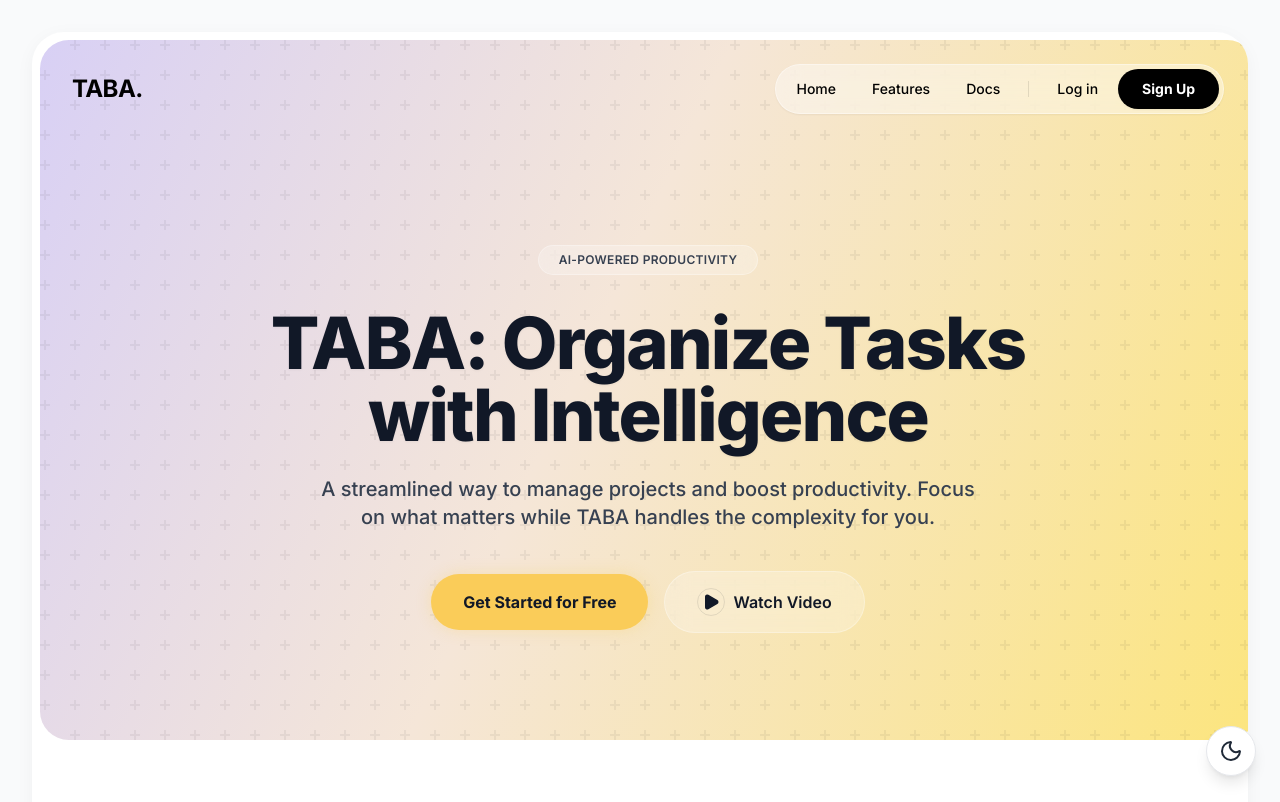
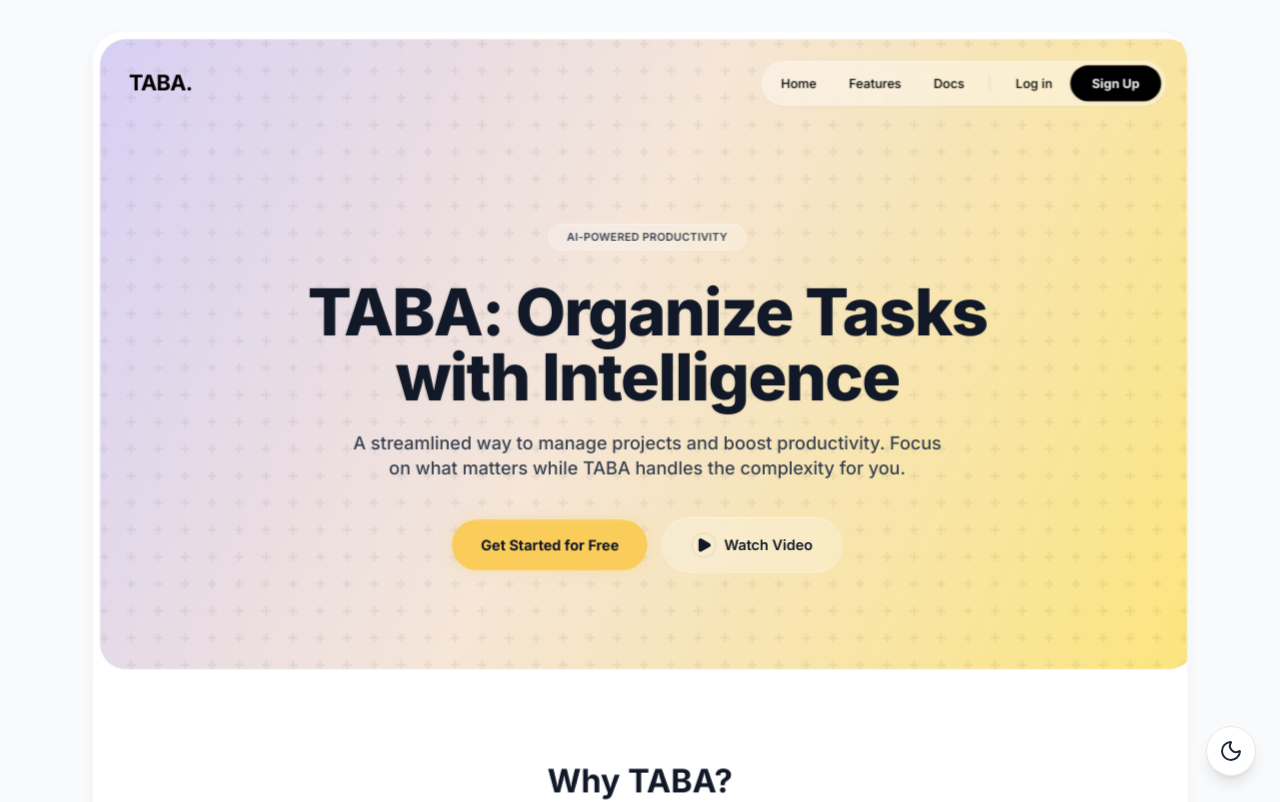
Before and after one commit to AdityaVN5/taba, a React (Vite) app: page / in a window 1280 px wide. Shown: the top 802 px of the page. Built offline with nearby package versions, Linux system fonts and the light colour scheme.

Commit message:
scaled down the landing page

```diff
--- a/App.tsx
+++ b/App.tsx
@@ -27,7 +27,10 @@ export default function App() {
         <Routes>
           <Route path="/" element={
             <div className="min-h-screen flex flex-col items-center justify-start p-4 sm:p-8 transition-colors duration-300 bg-gray-50 dark:bg-black overflow-y-auto">
-               <div className="w-full max-w-[1600px] bg-white dark:bg-gray-900 rounded-[2rem] shadow-soft overflow-hidden relative transition-colors duration-300 flex flex-col">
+                <div
+                  className="w-full max-w-[1600px] bg-white dark:bg-gray-900 rounded-[2rem] shadow-soft overflow-hidden relative transition-colors duration-300 flex flex-col"
+                  style={{ transform: 'scale(0.9)', transformOrigin: 'top center' }}
+                >
                   <div className="relative w-full h-auto min-h-[700px] rounded-[1.8rem] m-0 sm:m-2 bg-hero-gradient dark:bg-hero-gradient-dark flex flex-col items-center overflow-hidden transition-all duration-500">
                     <div className="absolute inset-0 pointer-events-none bg-pattern-dots bg-repeat opacity-100 mix-blend-multiply dark:mix-blend-soft-light"></div>
                     <Navbar />
```
